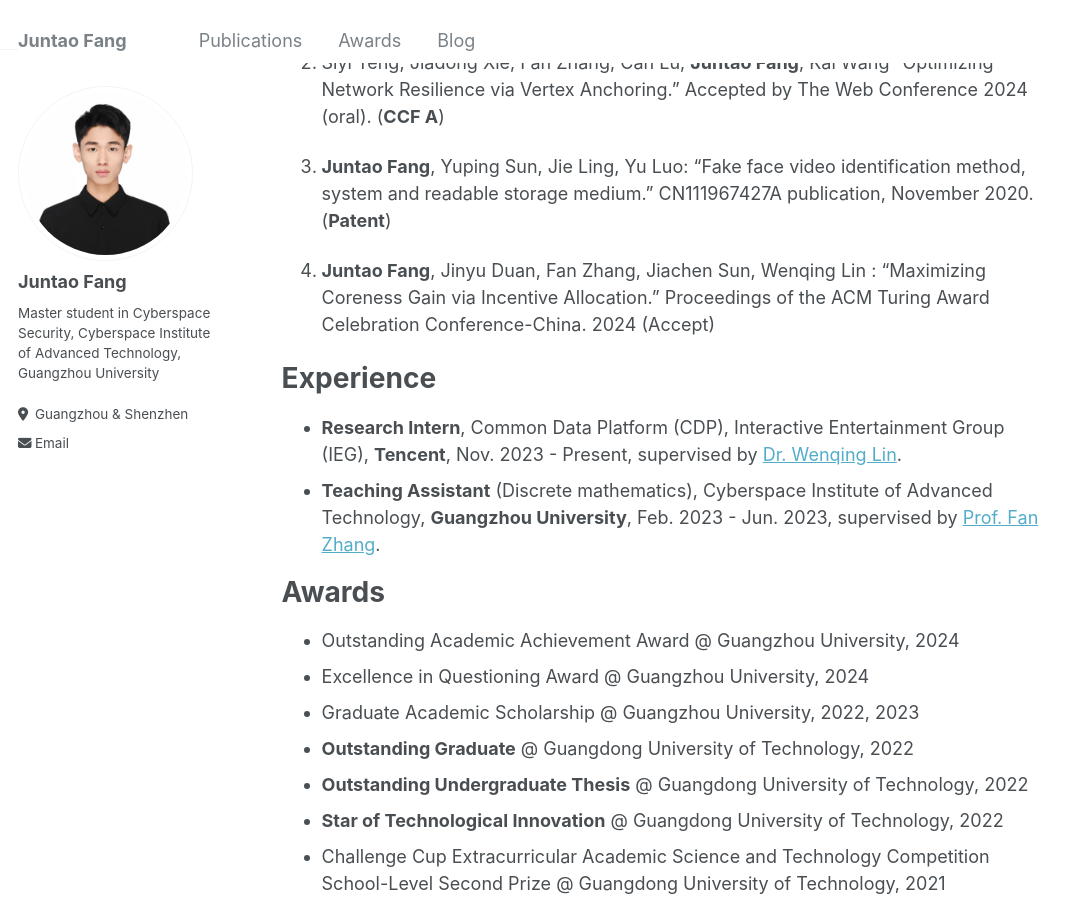
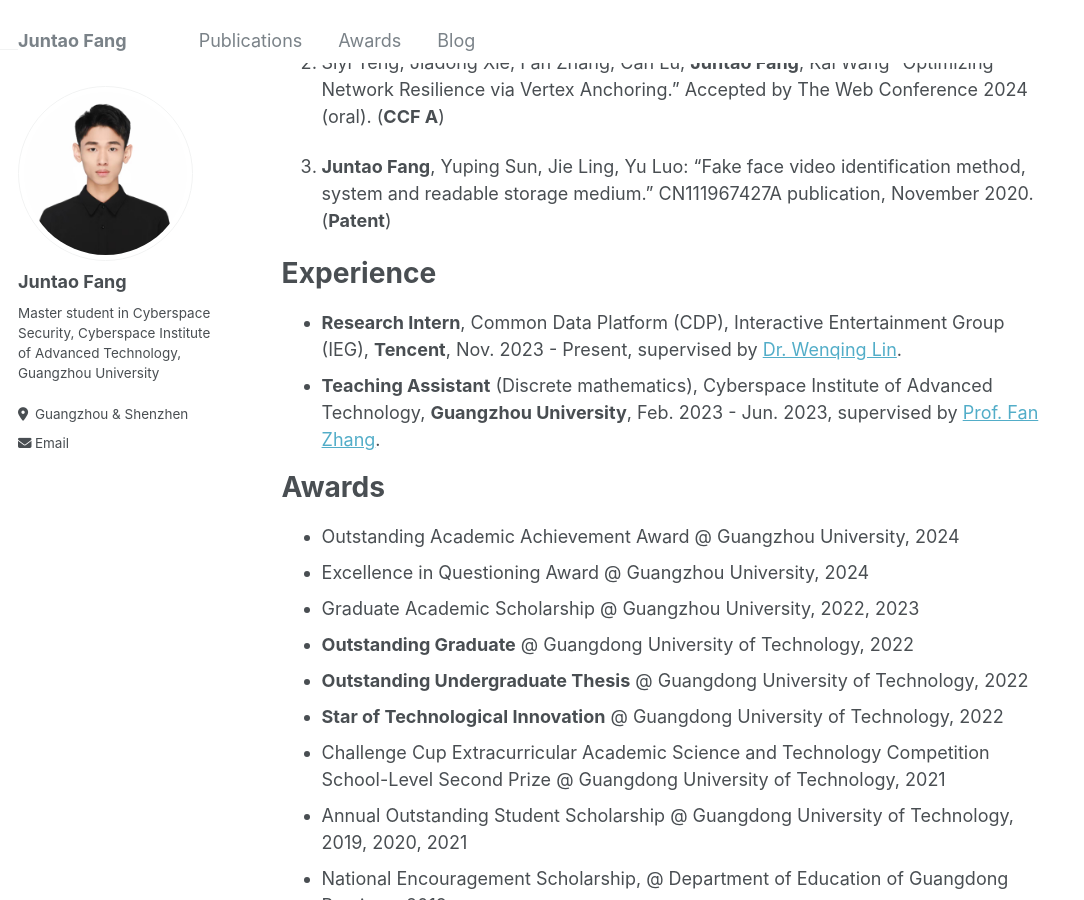
Before and after one commit to juntaofang2000/juntaofang2000.github.io, a Jekyll site: the page built from _pages/about.md, in a window 1280 px wide and 900 px high, scrolled down 545 px. Shown: the whole window, without its empty margins (0-1084 px from the left). Built offline with Jekyll 4.4.1, drawn with Linux system fonts in a browser that asks for light colours.

Commit message:
Update about.md

```diff
--- a/_pages/about.md
+++ b/_pages/about.md
@@ -23,7 +23,7 @@ Publications
 
 3. **Juntao Fang**, Yuping Sun, Jie Ling, Yu Luo: “Fake face video identification method, system and readable storage medium.” CN111967427A publication, November 2020. (**Patent**)
 
-4.  **Juntao Fang**, Jinyu Duan, Fan Zhang, Jiachen Sun,  Wenqing Lin : “Maximizing Coreness Gain via Incentive Allocation.” Proceedings of the ACM Turing Award Celebration Conference-China. 2024 (Accept)
+<!-- 4.  **Juntao Fang**, Jinyu Duan, Fan Zhang, Jiachen Sun,  Wenqing Lin : “Maximizing Coreness Gain via Incentive Allocation.” Proceedings of the ACM Turing Award Celebration Conference-China. 2024 (Accept) -->
 
 <!-- 2. Siyi Teng$^\S$, **Jiadong Xie$^\S$**, Fan Zhang, Can Lu, Juntao Fang, Kai Wang.
    <u>Optimizing Network Resilience via Vertex Anchoring</u>.
```
